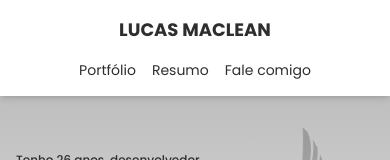
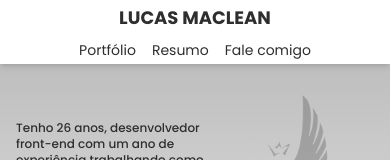
Before and after one commit to osmaclean/portfolioFront, a React (Vite) app: page / in a window 390 px wide. Shown: the top 160 px of the page. Built offline with nearby package versions, Linux system fonts and the light colour scheme; a web font is replaced by a local one.

Commit message:
feat: Adjust link in nav

```diff
--- a/src/components/Header/Header.jsx
+++ b/src/components/Header/Header.jsx
@@ -1,7 +1,7 @@
 export default function Header() {
   return (
-    <header className="h-14 sm:h-24 w-full bg-header shadow-md p-6 sm:p-2 flex items-center justify-center fixed top-0 z-50">
-      <nav className="flex items-center justify-between w-3/4 md:w-[90%] sm:flex-col sm:gap-4">
+    <header className="h-14 sm:h-16 w-full bg-header shadow-md p-6 sm:p-2 flex items-center justify-center fixed top-0 z-50">
+      <nav className="flex items-center justify-between w-3/4 md:w-[90%] sm:flex-col sm:gap-2">
         <h1 className="text-2xl font-bold cursor-pointer text-content md2nd:text-xl sm:text-lg sm-2:text-base">
           LUCAS MACLEAN
         </h1>
--- a/src/components/Hero/Hero.jsx
+++ b/src/components/Hero/Hero.jsx
@@ -4,10 +4,10 @@ export default function Hero() {
   return (
     <section
       id="section"
-      className="mt-14 sm:mt-24 w-full pt-4 pl-[12.1rem] pr-[11.2rem] sm:pl-[2rem] sm:pr-[2rem] sm-1:pl-[1rem] sm-1:pr-[1rem] md:pl-[3.8rem] md:pr-[3.8rem] mdOne:pl-[11.5rem] md2nd:pl-[11rem] md-3:pl-[10rem] md-3:pr-[10rem] md-4:pl-[9rem] md-4:pr-[9rem] md-5:pl-[8rem] md-5:pr-[8rem]  flex flex-col items-center justify-center relative"
+      className="mt-14 sm:mt-16 w-full pt-4 pl-[12.1rem] pr-[11.2rem] sm:pl-[2rem] sm:pr-[2rem] sm-1:pl-[1rem] sm-1:pr-[1rem] md:pl-[3.8rem] md:pr-[3.8rem] mdOne:pl-[11.5rem] md2nd:pl-[11rem] md-3:pl-[10rem] md-3:pr-[10rem] md-4:pl-[9rem] md-4:pr-[9rem] md-5:pl-[8rem] md-5:pr-[8rem]  flex flex-col items-center justify-center relative"
     >
       <div className="flex w-full items-start justify-between">
-        <div className="w-1/2 h-full md-4:w-3/5">
+        <div className="w-1/2 h-full md-4:w-3/5 ">
           <p className="font-medium text-base sm:text-xs text-content w-2/3 mt-10 md2nd:w-3/4 md-3:w-5/6 md-4:w-full md-4:text-sm">
             Tenho 26 anos, desenvolvedor front-end com um ano de experiência
             trabalhando como freelancer
```
